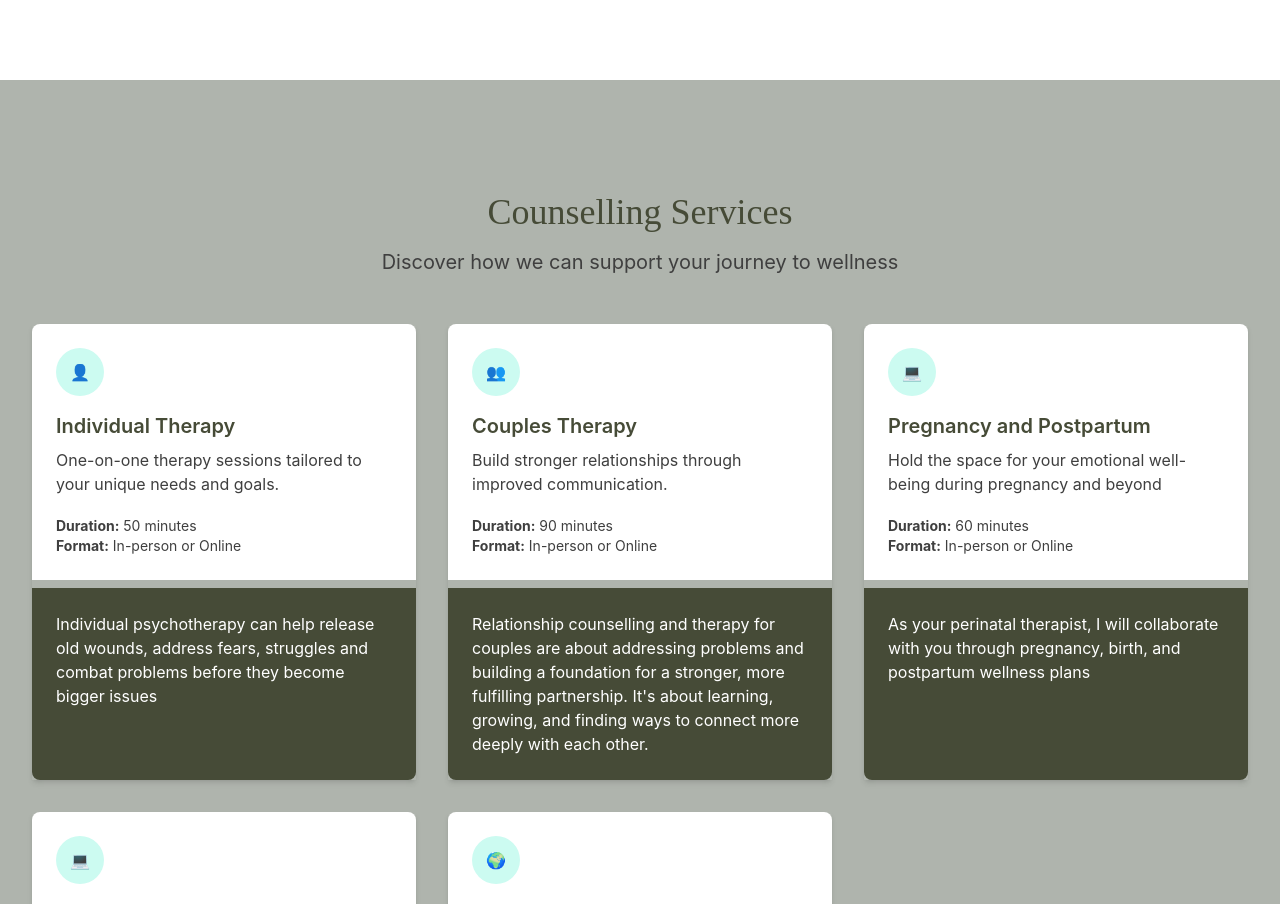
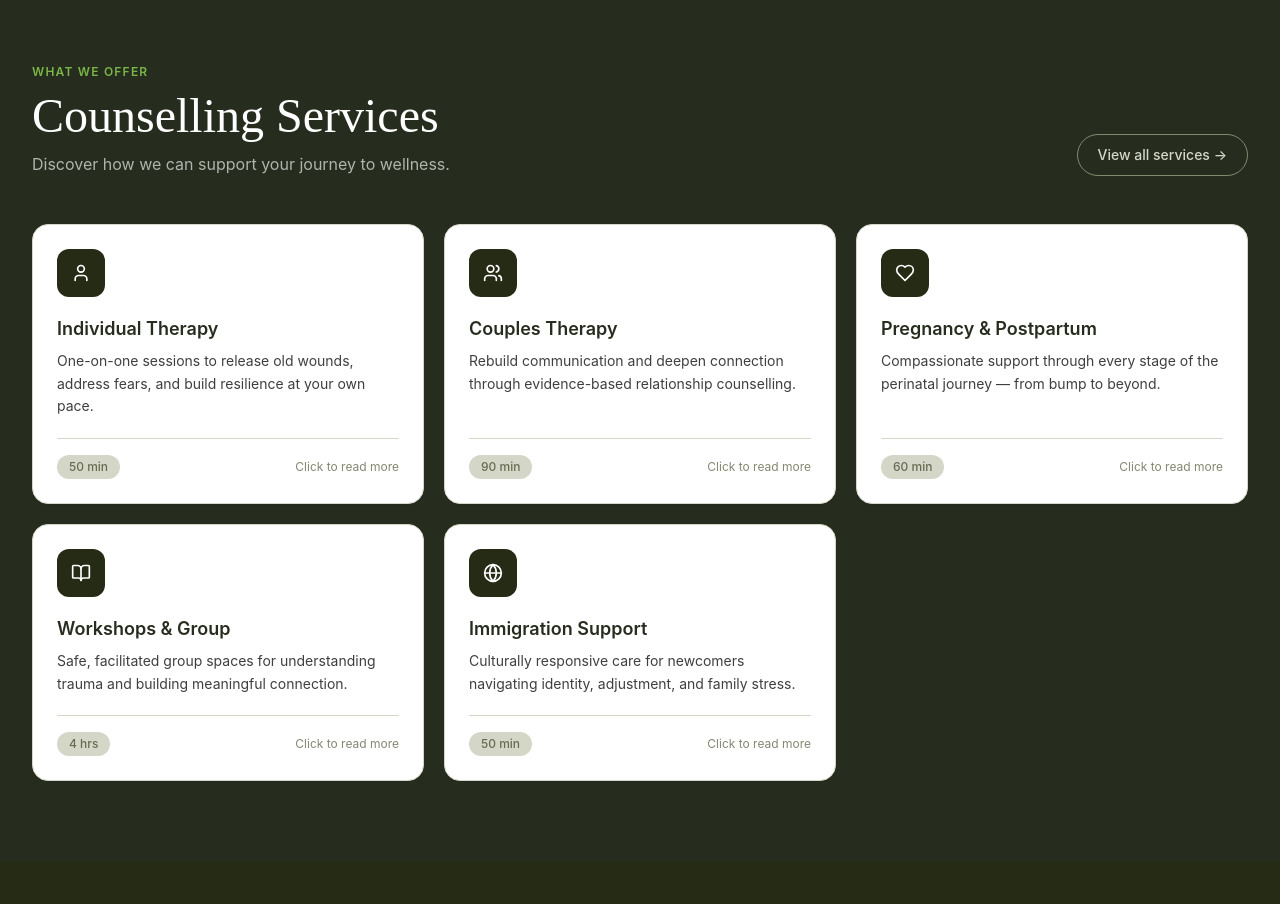
Before and after one commit to Abraham-Ogbumah/clarus, a React (Vite) app: page / in a window 1280 px wide. Shown: the part 1860-2764 px from the top of the page. Built offline with nearby package versions, Linux system fonts and the light colour scheme.

Commit message:
update to various components

```diff
--- a/src/components/home/Hero.jsx
+++ b/src/components/home/Hero.jsx
@@ -15,10 +15,10 @@ const Hero = () => {
             <h1 className="text-5xl md:text-6xl font-serif text-white mb-4 leading-tight">
               Welcome to Clarus Psychotherapy
             </h1>
-            <p className="text-lg md:text-xl text-clarus-lightest max-w-2xl mx-auto mb-10 opacity-90">
+            {/* <p className="text-lg md:text-xl text-clarus-lightest max-w-2xl mx-auto mb-10 opacity-90">
               A safe, empathetic space for healing and growth — rooted in
               evidence-based care and cultural sensitivity.
-            </p>
+            </p> */}
             <Button
               variant="primary"
               size="large"
--- /dev/null
+++ b/src/components/home/HomeServiceCard.jsx
@@ -0,0 +1,69 @@
+import { useState } from "react";
+import PropTypes from "prop-types";
+
+const HomeServiceCard = ({
+  title,
+  description,
+  text,
+  duration,
+  icon: Icon,
+}) => {
+  const [expanded, setExpanded] = useState(false);
+
+  return (
+    <div
+      className="group bg-white rounded-2xl p-6 shadow-sm hover:shadow-xl transition-all duration-300 border border-clarus-lightest hover:border-clarus-accent-green hover:-translate-y-1 flex flex-col cursor-pointer"
+      onClick={() => setExpanded((prev) => !prev)}
+      role="button"
+      tabIndex={0}
+      onKeyDown={(e) => e.key === "Enter" && setExpanded((prev) => !prev)}
+      aria-expanded={expanded}
+    >
+      {/* Icon */}
+      <div className="w-12 h-12 bg-clarus-dark-olive rounded-xl flex items-center justify-center mb-5 group-hover:bg-clarus-accent-green transition-colors duration-300 flex-shrink-0">
+        <Icon className="w-5 h-5 text-white" />
+      </div>
+
+      {/* Title */}
+      <h3 className="text-lg font-semibold text-clarus-dark mb-2 leading-snug">
+        {title}
+      </h3>
+
+      {/* Description — fades out when expanded */}
+      <p
+        className={`text-clarus-dark-grey text-sm leading-relaxed transition-all duration-300 ${
+          expanded ? "hidden" : "flex-1"
+        }`}
+      >
+        {description}
+      </p>
+
+      {/* Expanded text — fades in on click */}
+      {expanded && (
+        <p className="text-clarus-dark-grey text-sm leading-relaxed flex-1 animate-fade-in">
+          {text}
+        </p>
+      )}
+
+      {/* Footer */}
+      <div className="flex items-center justify-between mt-5 pt-4 border-t border-clarus-lightest">
+        <span className="text-xs font-medium text-clarus-medium-green bg-clarus-lightest px-3 py-1 rounded-full">
+          {duration}
+        </span>
+        <span className="text-xs text-clarus-sage-green">
+          {expanded ? "Click to close" : "Click to read more"}
+        </span>
+      </div>
+    </div>
+  );
+};
+
+HomeServiceCard.propTypes = {
+  title: PropTypes.string.isRequired,
+  description: PropTypes.string.isRequired,
+  text: PropTypes.string.isRequired,
+  duration: PropTypes.string.isRequired,
+  icon: PropTypes.elementType.isRequired,
+};
+
+export default HomeServiceCard;
--- a/src/components/services/ServiceCard.jsx
+++ b/src/components/services/ServiceCard.jsx
@@ -1,32 +1,43 @@
 import PropTypes from "prop-types";
 
-const ServiceCard = ({ title, description, icon, duration, format, text }) => {
+const ServiceCard = ({
+  title,
+  description,
+  text,
+  duration,
+  format,
+  icon: Icon,
+}) => {
   return (
-    <div className="shadow-md hover:shadow-xl transition-all duration-300 flex flex-col h-full">
-      <div className="bg-white p-6 rounded-t-lg mb-2 flex-none h-64 flex flex-col">
-        <div className="w-12 h-12 bg-teal-100 rounded-full flex items-center justify-center mb-4 flex-shrink-0">
-          {icon}
-        </div>
-        <h3 className="text-xl text-clarus-olive-green font-semibold mb-2 flex-shrink-0">
-          {title}
-        </h3>
-        <p className="text-clarus-dark-grey mb-4 flex-grow">{description}</p>
-        <div className="text-sm text-clarus-dark-grey flex-shrink-0">
-          {duration && (
-            <p>
-              <strong>Duration:</strong> {duration}
-            </p>
-          )}
-          {format && (
-            <p>
-              <strong>Format:</strong> {format}
-            </p>
-          )}
-        </div>
+    <div className="group bg-white rounded-2xl p-6 shadow-sm hover:shadow-xl transition-all duration-300 border border-clarus-lightest hover:border-clarus-accent-green hover:-translate-y-1 flex flex-col">
+      {/* Icon */}
+      <div className="w-12 h-12 bg-clarus-dark-olive rounded-xl flex items-center justify-center mb-5 group-hover:bg-clarus-accent-green transition-colors duration-300 flex-shrink-0">
+        <Icon className="w-5 h-5 text-white" />
       </div>
 
-      <div className="bg-clarus-olive-green p-6 rounded-b-lg text-white flex-1 h-48 flex items-start">
-        <p>{text}</p>
+      {/* Title */}
+      <h3 className="text-lg font-semibold text-clarus-dark mb-2 leading-snug">
+        {title}
+      </h3>
+
+      {/* Short description */}
+      <p className="text-clarus-dark-grey text-sm mb-3">{description}</p>
+
+      {/* Full text */}
+      <p className="text-clarus-dark-grey text-sm leading-relaxed flex-1">
+        {text}
+      </p>
+
+      {/* Badges */}
+      <div className="flex flex-wrap gap-2 mt-5 pt-4 border-t border-clarus-lightest">
+        <span className="text-xs font-medium text-clarus-medium-green bg-clarus-lightest px-3 py-1 rounded-full">
+          {duration}
+        </span>
+        {format && (
+          <span className="text-xs font-medium text-clarus-medium-green bg-clarus-lightest px-3 py-1 rounded-full">
+            {format}
+          </span>
+        )}
       </div>
     </div>
   );
@@ -35,10 +46,10 @@ const ServiceCard = ({ title, description, icon, duration, format, text }) => {
 ServiceCard.propTypes = {
   title: PropTypes.string.isRequired,
   description: PropTypes.string.isRequired,
-  icon: PropTypes.oneOfType([PropTypes.element, PropTypes.string]).isRequired,
-  duration: PropTypes.string,
+  text: PropTypes.string.isRequired,
+  duration: PropTypes.string.isRequired,
   format: PropTypes.string,
-  text: PropTypes.string.isRequired,
+  icon: PropTypes.elementType.isRequired,
 };
 
 export default ServiceCard;
--- a/src/pages/About.jsx
+++ b/src/pages/About.jsx
@@ -61,6 +61,11 @@ const AboutPage = () => {
     <main>
       {/* Hero Section */}
       <section className="relative bg-clarus-dark-olive overflow-hidden">
+        <div
+          className="absolute inset-0 bg-cover bg-center opacity-20"
+          style={{ backgroundImage: "url('/village-2090495_1920.jpg')" }}
+          aria-hidden="true"
+        />
         <div className="py-32 relative max-w-7xl mt-20 mx-auto px-4 sm:px-6 lg:px-8">
           <div className="relative max-w-7xl mx-auto px-4 sm:px-6 lg:px-8">
             <div className="text-center">
--- a/src/pages/Home.jsx
+++ b/src/pages/Home.jsx
@@ -1,8 +1,8 @@
 import { useEffect } from "react";
-import ServiceCard from "../components/services/ServiceCard";
+import { User, Users, Heart, BookOpen, Globe } from "lucide-react";
 import Section from "../components/common/Section";
-import PageHeader from "../components/common/PageHeader";
 import Hero from "../components/home/Hero";
+import HomeServiceCard from "../components/home/HomeServiceCard";
 import AboutCard from "../components/about/AboutCard";
 
 const HomePage = () => {
@@ -18,46 +18,42 @@ const HomePage = () => {
     {
       title: "Individual Therapy",
       description:
-        "One-on-one therapy sessions tailored to your unique needs and goals.",
-      icon: "👤",
-      duration: "50 minutes",
-      format: "In-person or Online",
-      text: "Individual psychotherapy can help release old wounds, address fears, struggles and combat problems before they become bigger issues",
+        "One-on-one sessions to release old wounds, address fears, and build resilience at your own pace.",
+      text: "Individual psychotherapy can help release old wounds, address fears, struggles and combat problems before they become bigger issues.",
+      icon: User,
+      duration: "50 min",
     },
     {
       title: "Couples Therapy",
       description:
-        "Build stronger relationships through improved communication.",
-      icon: "👥",
-      duration: "90 minutes",
-      format: "In-person or Online",
+        "Rebuild communication and deepen connection through evidence-based relationship counselling.",
       text: "Relationship counselling and therapy for couples are about addressing problems and building a foundation for a stronger, more fulfilling partnership. It's about learning, growing, and finding ways to connect more deeply with each other.",
+      icon: Users,
+      duration: "90 min",
     },
     {
-      title: "Pregnancy and Postpartum",
+      title: "Pregnancy & Postpartum",
       description:
-        "Hold the space for your emotional well-being during pregnancy and beyond",
-      icon: "💻",
-      duration: "60 minutes",
-      format: "In-person or Online",
-      text: "As your perinatal therapist, I will collaborate with you through pregnancy, birth, and postpartum wellness plans",
+        "Compassionate support through every stage of the perinatal journey — from bump to beyond.",
+      text: "As your perinatal therapist, I will collaborate with you through pregnancy, birth, and postpartum wellness plans.",
+      icon: Heart,
+      duration: "60 min",
     },
     {
-      title: "Workshops and Group Facilitation",
-      description: "Creating Safe, Supportive Spaces for Growth and Connection",
-      icon: "💻",
-      duration: "240 minutes",
-      format: "In-person or Online",
-      text: "A workshop designed to help participants understand Trauma , and how it reflects in their lives and impacts their relationship with  loved ones using therapeutic tools",
+      title: "Workshops & Group",
+      description:
+        "Safe, facilitated group spaces for understanding trauma and building meaningful connection.",
+      text: "A workshop designed to help participants understand trauma, and how it reflects in their lives and impacts their relationship with loved ones using therapeutic tools.",
+      icon: BookOpen,
+      duration: "4 hrs",
     },
     {
-      title: "Immigration and Refugee Support",
+      title: "Immigration Support",
       description:
-        "Culturally sensitive therapy for immigration-related stress and adjustment.",
-      icon: "🌍",
-      duration: "50 minutes",
-      format: "In-person or Online",
+        "Culturally responsive care for newcomers navigating identity, adjustment, and family stress.",
       text: "Navigate the emotional challenges of immigration, cultural adjustment, identity formation, and family dynamics. I understand the unique stressors faced by newcomers and provide culturally responsive care.",
+      icon: Globe,
+      duration: "50 min",
     },
   ];
 
@@ -88,17 +84,42 @@ const HomePage = () => {
         />
       </Section>
 
-      <Section className="bg-clarus-light-grey">
-        <PageHeader
-          title="Counselling Services"
-          subtitle="Discover how we can support your journey to wellness"
-        />
-        <div className="grid grid-cols-1 md:grid-cols-3 gap-8">
-          {services.map((service, index) => (
-            <ServiceCard key={index} {...service} />
-          ))}
+      {/* Counselling Services */}
+      <section className="bg-clarus-dark py-20">
+        <div className="max-w-7xl mx-auto px-4 sm:px-6 lg:px-8">
+          {/* Section header */}
+          <div className="flex flex-col md:flex-row md:items-end justify-between mb-12 gap-4">
+            <div>
+              <p className="text-clarus-accent-green text-xs font-semibold uppercase tracking-widest mb-3">
+                What We Offer
+              </p>
+              <h2 className="text-4xl md:text-5xl font-serif text-white leading-tight">
+                Counselling Services
+              </h2>
+              <p className="mt-3 text-clarus-light-grey max-w-md">
+                Discover how we can support your journey to wellness.
+              </p>
+            </div>
+            <a
+              href="/services"
+              onClick={(e) => {
+                e.preventDefault();
+                window.navigateTo("/services");
+              }}
+              className="inline-flex items-center gap-2 text-sm font-medium text-clarus-lightest border border-clarus-sage-green px-5 py-2.5 rounded-full hover:bg-clarus-sage-green hover:text-white transition-all duration-200 whitespace-nowrap self-start md:self-auto"
+            >
+              View all services &rarr;
+            </a>
+          </div>
+
+          {/* Cards */}
+          <div className="grid grid-cols-1 sm:grid-cols-2 lg:grid-cols-3 gap-5">
+            {services.map((service, index) => (
+              <HomeServiceCard key={index} {...service} />
+            ))}
+          </div>
         </div>
-      </Section>
+      </section>
 
       {/* <Section className="bg-white">
         <PageHeader
--- a/src/pages/Services.jsx
+++ b/src/pages/Services.jsx
@@ -1,4 +1,15 @@
 import { useEffect } from "react";
+import {
+  User,
+  Users,
+  Heart,
+  Home as HomeIcon,
+  Shield,
+  Globe,
+  MessageCircle,
+  ClipboardList,
+  TrendingUp,
+} from "lucide-react";
 import ServiceCard from "../components/services/ServiceCard";
 import Section from "../components/common/Section";
 import PageHeader from "../components/common/PageHeader";
@@ -17,7 +28,7 @@ const ServicesPage = () => {
       title: "Individual Therapy",
       description:
         "One-on-one therapy sessions tailored to your unique needs and goals.",
-      icon: "👤",
+      icon: User,
       duration: "50 minutes",
       format: "In-person or Online",
       text: "Individual psychotherapy can help release old wounds, address fears, struggles and combat problems before they become bigger issues. We'll work together to develop healthy coping strategies and build resilience.",
@@ -26,7 +37,7 @@ const ServicesPage = () => {
       title: "Couples Therapy",
       description:
         "Build stronger relationships through improved communication and understanding.",
-      icon: "👥",
+      icon: Users,
       duration: "90 minutes",
       format: "In-person or Online",
       text: "Relationship counselling and therapy for couples are about addressing problems and building a foundation for a stronger, more fulfilling partnership. It's about learning, growing, and finding ways to connect more deeply with each other.",
@@ -35,7 +46,7 @@ const ServicesPage = () => {
       title: "Pregnancy and Postpartum Support",
       description:
         "Specialized care for your emotional well-being during pregnancy and beyond.",
-      icon: "🤱",
+      icon: Heart,
       duration: "60 minutes",
       format: "In-person or Online",
       text: "As your perinatal therapist, I will collaborate with you through pregnancy, birth, and postpartum wellness plans. This includes support for anxiety, depression, birth trauma, and adjustment challenges.",
@@ -44,7 +55,7 @@ const ServicesPage = () => {
       title: "Family Therapy",
       description:
         "Helping families improve communication and resolve conflicts together.",
-      icon: "👨‍👩‍👧‍👦",
+      icon: HomeIcon,
       duration: "75 minutes",
       format: "In-person or Online",
       text: "Family therapy provides a safe space for all family members to express their feelings, improve communication patterns, and work together toward healthier relationships and dynamics.",
@@ -53,7 +64,7 @@ const ServicesPage = () => {
       title: "Trauma Therapy",
       description:
         "Specialized support for processing traumatic experiences and building resilience.",
-      icon: "🧠",
+      icon: Shield,
       duration: "60 minutes",
       format: "In-person or Online",
       text: "Using trauma-informed approaches, we'll work at your pace to process difficult experiences, develop healthy coping mechanisms, and reclaim your sense of safety and empowerment.",
@@ -62,7 +73,7 @@ const ServicesPage = () => {
       title: "Immigration Support",
       description:
         "Culturally sensitive therapy for immigration-related stress and adjustment.",
-      icon: "🌍",
+      icon: Globe,
       duration: "50 minutes",
       format: "In-person or Online",
       text: "Navigate the emotional challenges of immigration, cultural adjustment, identity formation, and family dynamics. I understand the unique stressors faced by newcomers and provide culturally responsive care.",
@@ -118,17 +129,26 @@ const ServicesPage = () => {
       </section>
 
       {/* Services Grid */}
-      <Section className="bg-clarus-light-grey">
-        <PageHeader
-          title="Our Services"
-          subtitle="Evidence-based approaches for lasting healing and growth"
-        />
-        <div className="grid grid-cols-1 md:grid-cols-2 lg:grid-cols-3 gap-8">
+      <section className="bg-clarus-dark py-20">
+        <div className="max-w-7xl mx-auto px-4 sm:px-6 lg:px-8">
+          <div className="mb-12">
+            <p className="text-clarus-accent-green text-xs font-semibold uppercase tracking-widest mb-3">
+              What We Offer
+            </p>
+            <h2 className="text-4xl md:text-5xl font-serif text-white leading-tight">
+              Our Services
+            </h2>
+            <p className="mt-3 text-clarus-light-grey max-w-md">
+              Evidence-based approaches for lasting healing and growth.
+            </p>
+          </div>
+          <div className="grid grid-cols-1 md:grid-cols-2 lg:grid-cols-3 gap-5">
             {services.map((service, index) => (
               <ServiceCard key={index} {...service} />
             ))}
           </div>
-      </Section>
+        </div>
+      </section>
 
       {/* Specializations */}
       <Section className="bg-white">
@@ -168,50 +188,99 @@ const ServicesPage = () => {
       </Section>
 
       {/* Process Section */}
-      <Section className="bg-clarus-olive-green text-white">
-        <div className="text-center mb-12">
-          <h2 className="text-4xl font-serif mb-4 text-white">
+      <section className="bg-clarus-dark-olive py-20">
+        <div className="max-w-7xl mx-auto px-4 sm:px-6 lg:px-8">
+          {/* Header */}
+          <div className="text-center mb-16">
+            <p className="text-clarus-accent-green text-xs font-semibold uppercase tracking-widest mb-3">
+              The Process
+            </p>
+            <h2 className="text-4xl md:text-5xl font-serif text-white mb-4">
               How We Work Together
             </h2>
-          <p className="text-xl text-clarus-lightest">
-            Your therapeutic journey, step by step
+            <p className="text-clarus-light-grey max-w-xl mx-auto">
+              A clear, caring path from first contact to lasting change.
             </p>
           </div>
-        <div className="grid grid-cols-1 md:grid-cols-3 gap-8">
-          <div className="text-center">
-            <div className="w-16 h-16 bg-clarus-accent-green rounded-full flex items-center justify-center mx-auto mb-4 text-2xl font-bold">
-              1
+
+          {/* Step cards */}
+          <div className="grid grid-cols-1 md:grid-cols-3 gap-6">
+            {/* Step 1 */}
+            <div className="relative bg-white/5 rounded-2xl p-8 border border-white/10 hover:border-clarus-sage-green/60 transition-all duration-300 group">
+              <span className="absolute top-5 right-6 text-8xl font-bold text-white/5 select-none leading-none">
+                01
+              </span>
+              <div className="w-12 h-12 bg-clarus-accent-green/20 rounded-xl flex items-center justify-center mb-6 group-hover:bg-clarus-accent-green/30 transition-colors duration-300">
+                <MessageCircle className="w-6 h-6 text-clarus-accent-green" />
               </div>
-            <h3 className="text-xl font-semibold mb-3">Initial Consultation</h3>
-            <p className="opacity-90">
+              <p className="text-clarus-accent-green text-xs font-semibold uppercase tracking-widest mb-2">
+                Step 01
+              </p>
+              <h3 className="text-xl font-semibold text-white mb-3">
+                Initial Consultation
+              </h3>
+              <p className="text-clarus-light-grey text-sm leading-relaxed">
                 We&apos;ll discuss your concerns, goals, and determine if
-              we&apos;re a good fit for working together.
+                we&apos;re a good fit for working together. This free 15-minute
+                call sets the foundation.
               </p>
             </div>
-          <div className="text-center">
-            <div className="w-16 h-16 bg-clarus-accent-green rounded-full flex items-center justify-center mx-auto mb-4 text-2xl font-bold">
-              2
+
+            {/* Step 2 */}
+            <div className="relative bg-white/5 rounded-2xl p-8 border border-white/10 hover:border-clarus-sage-green/60 transition-all duration-300 group">
+              <span className="absolute top-5 right-6 text-8xl font-bold text-white/5 select-none leading-none">
+                02
+              </span>
+              <div className="w-12 h-12 bg-clarus-accent-green/20 rounded-xl flex items-center justify-center mb-6 group-hover:bg-clarus-accent-green/30 transition-colors duration-300">
+                <ClipboardList className="w-6 h-6 text-clarus-accent-green" />
               </div>
-            <h3 className="text-xl font-semibold mb-3">
+              <p className="text-clarus-accent-green text-xs font-semibold uppercase tracking-widest mb-2">
+                Step 02
+              </p>
+              <h3 className="text-xl font-semibold text-white mb-3">
                 Collaborative Planning
               </h3>
-            <p className="opacity-90">
-              Together, we&apos;ll create a personalized treatment plan that
-              aligns with your unique needs and goals.
+              <p className="text-clarus-light-grey text-sm leading-relaxed">
+                Together, we&apos;ll create a personalised treatment plan
+                aligned with your unique needs, cultural background, and
+                personal goals.
               </p>
             </div>
-          <div className="text-center">
-            <div className="w-16 h-16 bg-clarus-accent-green rounded-full flex items-center justify-center mx-auto mb-4 text-2xl font-bold">
-              3
+
+            {/* Step 3 */}
+            <div className="relative bg-white/5 rounded-2xl p-8 border border-white/10 hover:border-clarus-sage-green/60 transition-all duration-300 group">
+              <span className="absolute top-5 right-6 text-8xl font-bold text-white/5 select-none leading-none">
+                03
+              </span>
+              <div className="w-12 h-12 bg-clarus-accent-green/20 rounded-xl flex items-center justify-center mb-6 group-hover:bg-clarus-accent-green/30 transition-colors duration-300">
+                <TrendingUp className="w-6 h-6 text-clarus-accent-green" />
               </div>
-            <h3 className="text-xl font-semibold mb-3">Ongoing Support</h3>
-            <p className="opacity-90">
+              <p className="text-clarus-accent-green text-xs font-semibold uppercase tracking-widest mb-2">
+                Step 03
+              </p>
+              <h3 className="text-xl font-semibold text-white mb-3">
+                Ongoing Support
+              </h3>
+              <p className="text-clarus-light-grey text-sm leading-relaxed">
                 Regular sessions focused on healing, growth, and building the
-              tools you need for lasting change.
+                tools you need for lasting, meaningful change in your life.
               </p>
             </div>
           </div>
-      </Section>
+
+          {/* CTA */}
+          <div className="text-center mt-14">
+            <Button
+              variant="primary"
+              size="large"
+              className="px-8 py-4 text-lg"
+              href="https://www.gorendezvous.com/en/ClarusCounsellingandPsychotherapy"
+            >
+              Begin Your Journey
+            </Button>
+          </div>
+        </div>
+      </section>
 
       {/* Insurance & Payment */}
       <Section className="bg-gray-50">
```
Also changed, not shown: src/pages/Contact.jsx (+5 -6 lines), tailwind.config.js (+9 -0 lines). Lines whose indentation alone changed are shown as unchanged.
